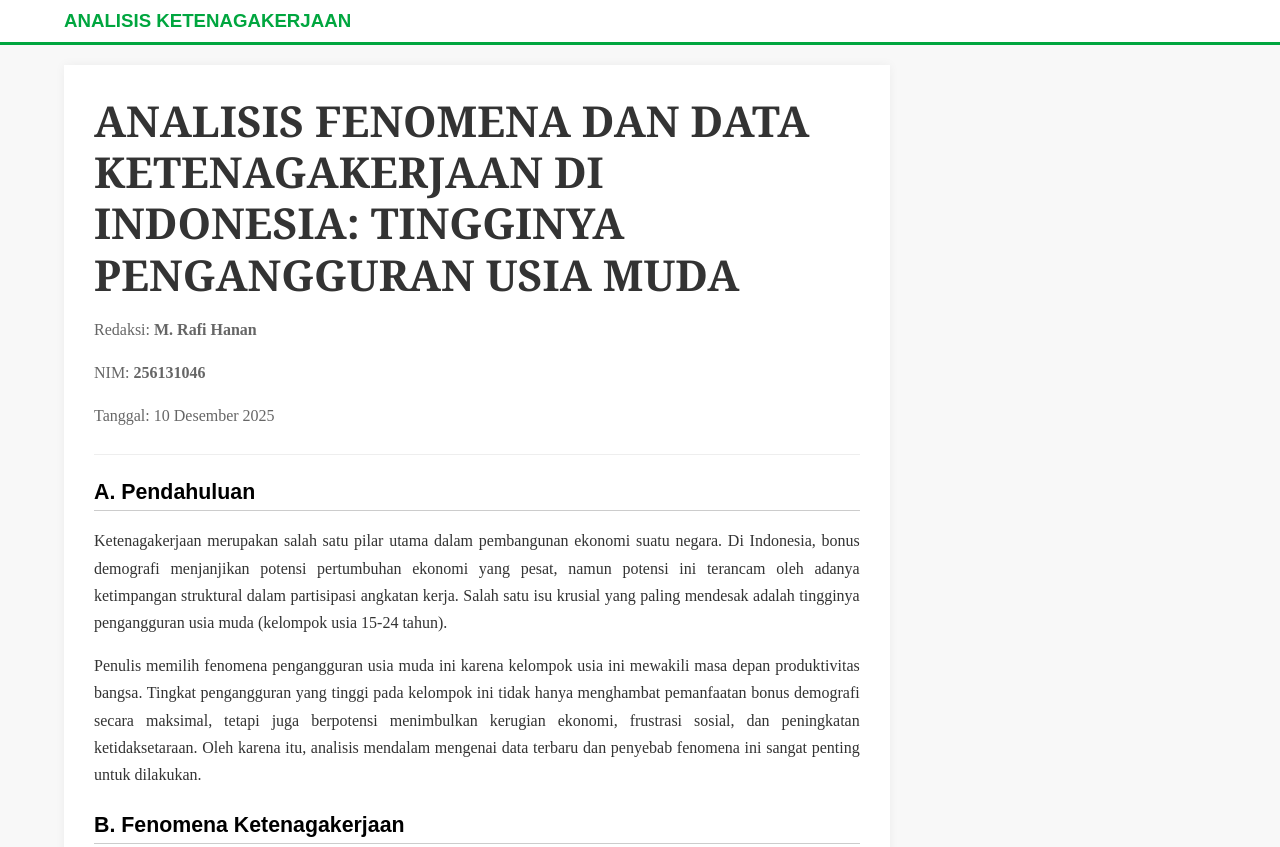
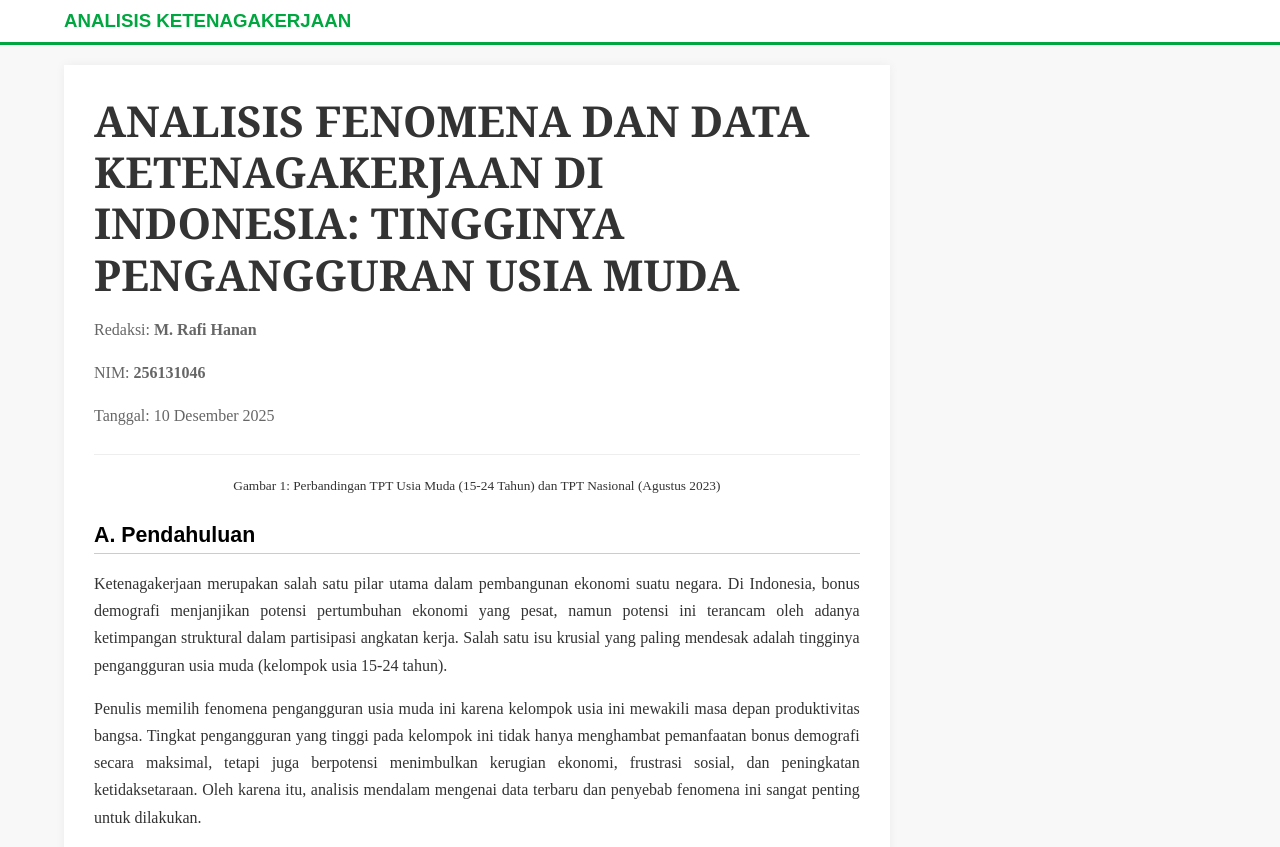
Before and after one commit to rafihanan46/artikel, a plain HTML site: page index.html in a window 1280 px wide. Shown: the top 847 px of the page. Drawn offline with Linux system fonts and the light colour scheme.

Commit message:
Update index.html

```diff
--- a/index.html
+++ b/index.html
@@ -18,30 +18,27 @@
             border-bottom: 3px solid #00A63F;
             font-size: 14pt;
         }
-        /* --- Perubahan Utama untuk Centering --- */
         .page-wrapper {
             display: flex;
-            justify-content: center; /* Memastikan seluruh konten berada di tengah horizontal */
+            justify-content: center;
             padding: 20px 0;
         }
         .container {
             display: flex;
-            width: 90%; /* Mengatur lebar total container */
-            max-width: 1200px; /* Batasan lebar agar tidak terlalu lebar di layar besar */
+            width: 90%;
+            max-width: 1200px;
         }
-        /* -------------------------------------- */
 
         .article-content {
             flex: 2.5;
             background-color: #fff;
             padding: 30px;
             box-shadow: 0 0 10px rgba(0,0,0,0.05);
-            max-width: 800px; /* Batasan lebar untuk konten utama */
+            max-width: 800px;
         }
         .sidebar {
             flex: 1;
             margin-left: 20px;
-            /* Tambahkan background jika sidebar berisi konten, saat ini kosong */
         }
         h1 {
             font-family: Georgia, serif;
@@ -98,6 +95,14 @@
         ul, ol {
             padding-left: 20px;
         }
+        .image-container {
+            text-align: center;
+            margin: 20px 0;
+        }
+        .image-container img {
+            max-width: 100%;
+            height: auto;
+        }
     </style>
 </head>
 <body>
@@ -116,6 +121,11 @@
                     <p>Redaksi: <span>M. Rafi Hanan</span></p>
                     <p>NIM: <span>256131046</span></p>
                     <p>Tanggal: 10 Desember 2025</p>
+                </div>
+
+                <div class="image-container">
+
+                    <p style="font-size: 10pt; text-align: center;">Gambar 1: Perbandingan TPT Usia Muda (15-24 Tahun) dan TPT Nasional (Agustus 2023)</p>
                 </div>
 
                 <h3>A. Pendahuluan</h3>
```
